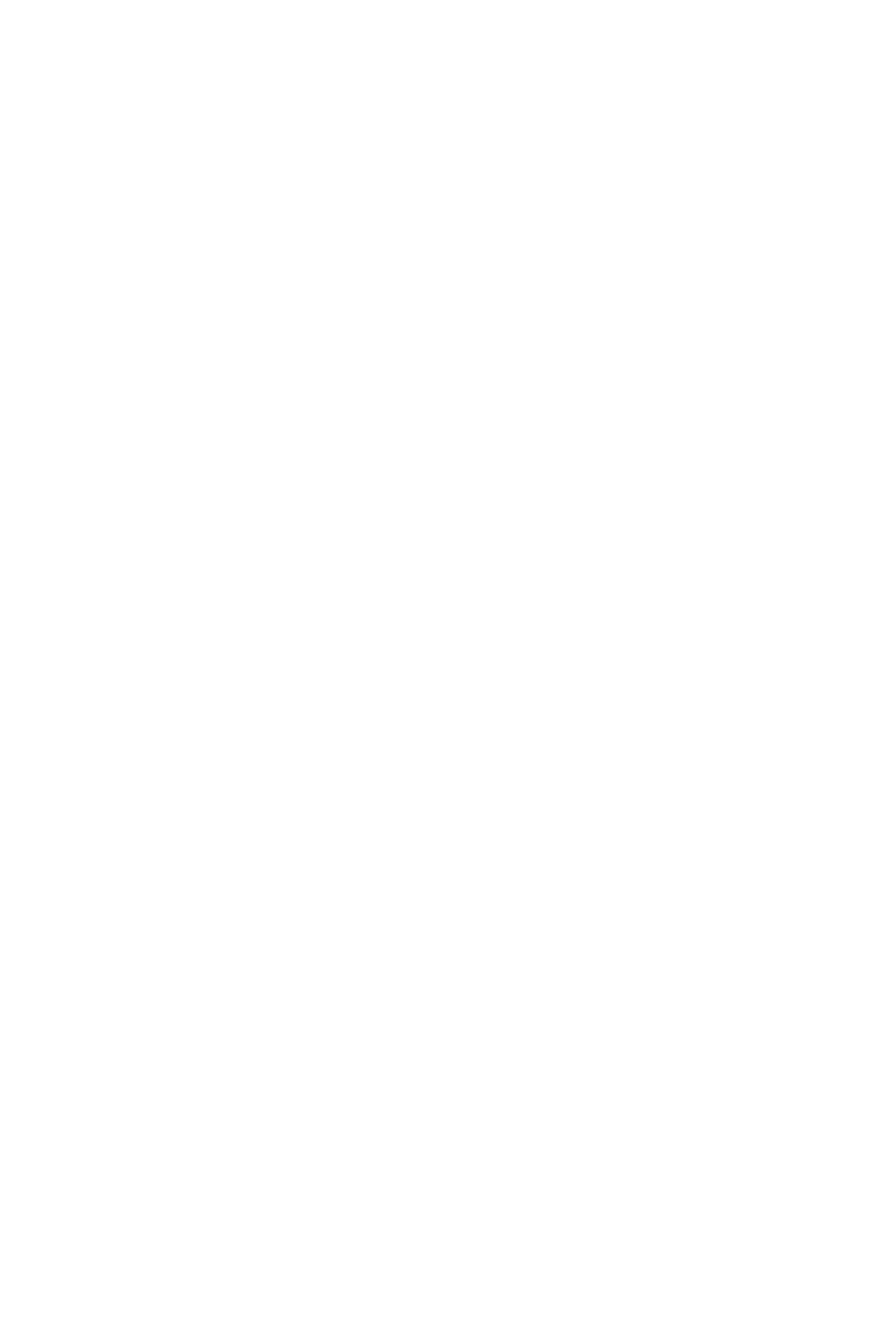
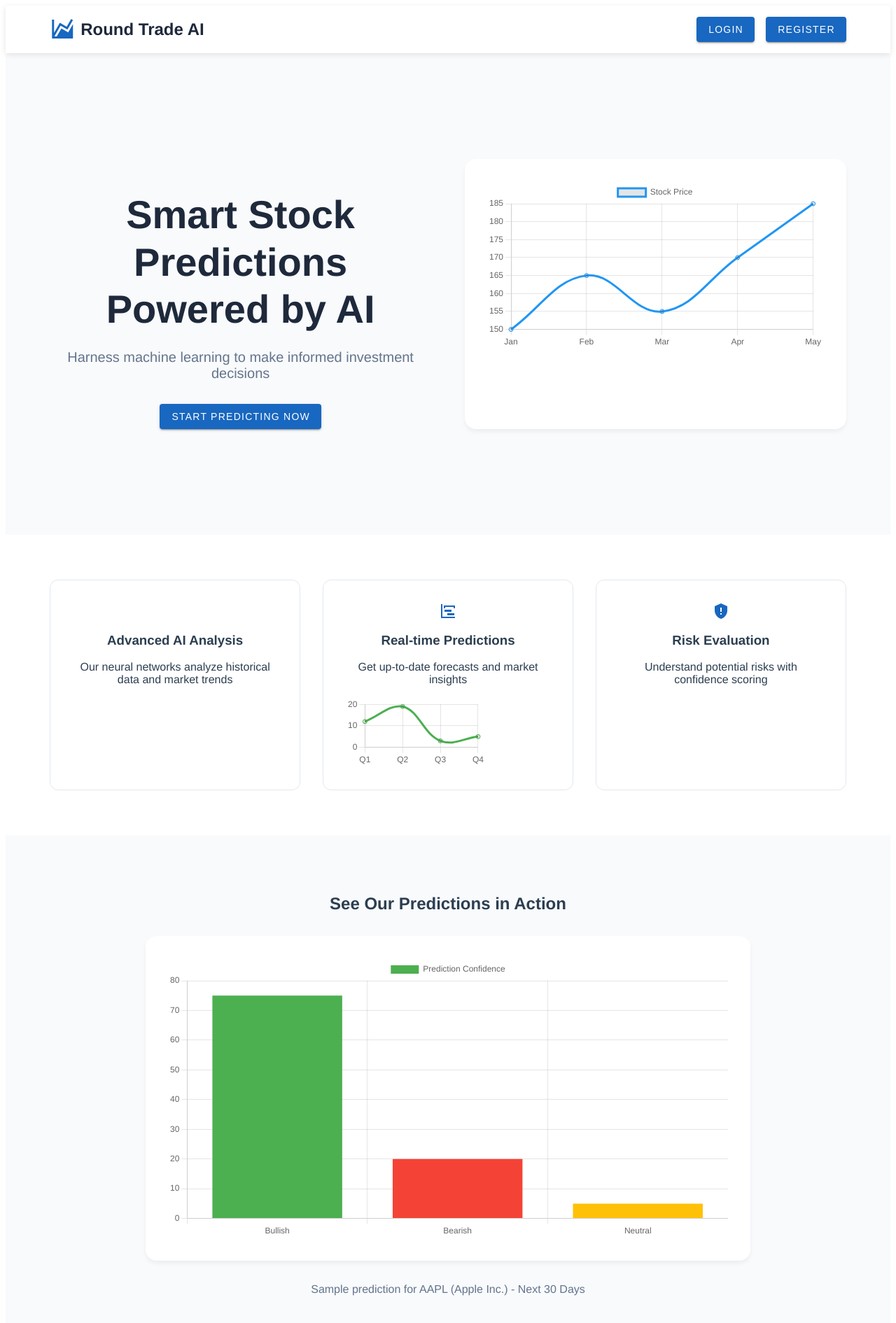
Before and after one commit to kevin224860/capstone, a Vue app in the folder frontend/: page /signup in a window 1280 px wide. Before the commit this address had no page. Shown: the top 1890 px of the page at 70% size. Before the commit the page ends 800 px from the top, so only its background shows below. Built offline with nearby package versions, Linux system fonts and the light colour scheme.

Commit message:
update for home page

```diff
--- a/frontend/package.json
+++ b/frontend/package.json
@@ -8,10 +8,14 @@
     "lint": "vue-cli-service lint"
   },
   "dependencies": {
+    "@mdi/font": "^7.4.47",
     "axios": "^1.7.9",
+    "chart.js": "^4.4.7",
     "core-js": "^3.8.3",
     "vue": "^3.2.13",
-    "vue-router": "^4.0.3"
+    "vue-chartjs": "^5.3.2",
+    "vue-router": "^4.0.3",
+    "vuetify": "^3.7.0-beta.1"
   },
   "devDependencies": {
     "@babel/core": "^7.12.16",
--- /dev/null
+++ b/frontend/src/components/InteractiveDemoChart.vue
@@ -0,0 +1,32 @@
+<template>
+    <div class="interactive-demo">
+      <canvas ref="chart"></canvas>
+    </div>
+  </template>
+
+  <script>
+  import { Chart, registerables } from 'chart.js'
+
+  export default {
+    mounted() {
+      Chart.register(...registerables)
+      new Chart(this.$refs.chart, {
+        type: 'bar',
+        data: {
+          labels: ['Bullish', 'Bearish', 'Neutral'],
+          datasets: [{
+            label: 'Prediction Confidence',
+            data: [75, 20, 5],
+            backgroundColor: ['#4CAF50', '#F44336', '#FFC107']
+          }]
+        }
+      })
+    }
+  }
+  </script>
+
+  <style>
+  .interactive-demo {
+    height: 400px;
+  }
+  </style>
--- /dev/null
+++ b/frontend/src/components/MiniSparkline.vue
@@ -0,0 +1,38 @@
+<template>
+    <div class="mini-sparkline">
+      <canvas ref="chart"></canvas>
+    </div>
+  </template>
+
+  <script>
+  import { Chart, registerables } from 'chart.js'
+
+  export default {
+    mounted() {
+      Chart.register(...registerables)
+      new Chart(this.$refs.chart, {
+        type: 'line',
+        data: {
+          labels: ['Q1', 'Q2', 'Q3', 'Q4'],
+          datasets: [{
+            data: [12, 19, 3, 5],
+            borderColor: '#4CAF50',
+            tension: 0.4
+          }]
+        },
+        options: {
+          responsive: true,
+          plugins: {
+            legend: { display: false }
+          }
+        }
+      })
+    }
+  }
+  </script>
+
+  <style>
+  .mini-sparkline {
+    height: 100px;
+  }
+  </style>
--- /dev/null
+++ b/frontend/src/components/PreviewChart.vue
@@ -0,0 +1,33 @@
+<template>
+    <div class="preview-chart">
+      <canvas ref="chart"></canvas>
+    </div>
+  </template>
+
+  <script>
+  import { Chart, registerables } from 'chart.js'
+
+  export default {
+    mounted() {
+      Chart.register(...registerables)
+      new Chart(this.$refs.chart, {
+        type: 'line',
+        data: {
+          labels: ['Jan', 'Feb', 'Mar', 'Apr', 'May'],
+          datasets: [{
+            label: 'Stock Price',
+            data: [150, 165, 155, 170, 185],
+            borderColor: '#2196F3',
+            tension: 0.4
+          }]
+        }
+      })
+    }
+  }
+  </script>
+
+  <style>
+  .preview-chart {
+    height: 300px;
+  }
+  </style>
--- /dev/null
+++ b/frontend/src/plugins/vuetify.js
@@ -0,0 +1,11 @@
+import { createVuetify } from 'vuetify'
+import * as components from 'vuetify/components'
+import * as directives from 'vuetify/directives'
+
+export default createVuetify({
+  components,
+  directives,
+  theme: {
+    defaultTheme: 'light'
+  }
+})
--- a/frontend/src/router/index.js
+++ b/frontend/src/router/index.js
@@ -1,4 +1,5 @@
 import { createRouter, createWebHashHistory } from 'vue-router';
+import HomeView from '@/views/HomeView.vue';
 import LoginView from '@/views/LoginView.vue';
 import SignupView from '@/views/SignupView.vue';
 import DashboardView from '@/views/DashboardView.vue';
@@ -6,8 +7,8 @@ import DashboardView from '@/views/DashboardView.vue';
 const routes = [
   {
     path: '/',
-    name: 'login',
-    component: LoginView,
+    name: 'home',
+    component: HomeView,
   },
   {
     path: '/login',
--- a/frontend/src/views/HomeView.vue
+++ b/frontend/src/views/HomeView.vue
@@ -1,18 +1,218 @@
 <template>
   <div class="home">
-    <img alt="Vue logo" src="../assets/logo.png">
-    <HelloWorld msg="Welcome to Your Vue.js App"/>
+
+    <!-- Navigation Bar -->
+    <nav class="navbar">
+      <div class="brand">
+        <v-icon color="primary">mdi-chart-areaspline</v-icon>
+       <!-- <font-awesome-icon icon="fa-solid fa-money-bill-trend-up" />-->
+        Round Trade AI
+      </div>
+      <div class="auth-buttons">
+  <v-btn text color="primary" @click="$router.push('/login')">Login</v-btn>
+  <v-btn color="primary" @click="$router.push('/register')">Register</v-btn>
+</div>
+    </nav>
+
+    <!-- Hero Section -->
+    <section class="hero">
+      <div class="hero-content">
+        <div class="hero-text">
+          <h1>Smart Stock Predictions Powered by AI</h1>
+          <p class="subheading">Harness machine learning to make informed investment decisions</p>
+          <div class="cta-buttons">
+            <v-btn x-large color="primary" @click="$router.push('/login')">
+              Start Predicting Now
+            </v-btn>
+          </div>
+        </div>
+        <div class="hero-chart">
+          <PreviewChart />
+        </div>
+      </div>
+    </section>
+
+    <!-- Value Proposition Section -->
+    <section class="value-props">
+      <div class="prop-card">
+        <v-icon large color="primary">mdi-artificial-intelligence</v-icon>
+        <h3>Advanced AI Analysis</h3>
+        <p>Our neural networks analyze historical data and market trends</p>
+      </div>
+
+      <div class="prop-card">
+        <v-icon large color="primary">mdi-chart-timeline</v-icon>
+        <h3>Real-time Predictions</h3>
+        <p>Get up-to-date forecasts and market insights</p>
+        <div class="mini-chart">
+          <MiniSparkline />
+        </div>
+      </div>
+
+      <div class="prop-card">
+        <v-icon large color="primary">mdi-shield-alert</v-icon>
+        <h3>Risk Evaluation</h3>
+        <p>Understand potential risks with confidence scoring</p>
+      </div>
+    </section>
+
+    <!-- Demo Preview Section -->
+    <section class="demo-preview">
+      <div class="demo-content">
+        <h2>See Our Predictions in Action</h2>
+        <div class="chart-container">
+          <InteractiveDemoChart />
+        </div>
+        <p class="demo-text">Sample prediction for AAPL (Apple Inc.) - Next 30 Days</p>
+      </div>
+    </section>
   </div>
 </template>
 
 <script>
-// @ is an alias to /src
-import HelloWorld from '@/components/HelloWorld.vue'
+import PreviewChart from '@/components/PreviewChart.vue';
+import MiniSparkline from '@/components/MiniSparkline.vue';
+import InteractiveDemoChart from '@/components/InteractiveDemoChart.vue';
 
 export default {
   name: 'HomeView',
   components: {
-    HelloWorld
+    PreviewChart,
+    MiniSparkline,
+    InteractiveDemoChart
+  }
+};
+</script>
+
+<style scoped>
+.home {
+  min-height: 100vh;
+  background: #f8fafc;
+}
+
+.navbar {
+  display: flex;
+  justify-content: space-between;
+  align-items: center;
+  padding: 1rem 5%;
+  background: white;
+  box-shadow: 0 2px 8px rgba(0,0,0,0.1);
+}
+
+.brand {
+  display: flex;
+  align-items: center;
+  gap: 0.5rem;
+  font-size: 1.5rem;
+  font-weight: 600;
+  color: #1e293b;
+}
+
+.hero {
+  padding: 4rem 5%;
+  display: flex;
+  align-items: center;
+  min-height: 70vh;
+}
+.auth-buttons {
+  display: flex;
+  gap: 16px; /* Adjust this value as needed */
+}
+
+/* OR if you need browser fallback */
+.login-btn {
+  margin-right: 16px !important;
+}
+.hero-content {
+  display: grid;
+  grid-template-columns: 1fr 1fr;
+  gap: 3rem;
+  max-width: 1200px;
+  margin: 0 auto;
+}
+
+.hero-text {
+  max-width: 600px;
+}
+
+h1 {
+  font-size: 3.5rem;
+  line-height: 1.2;
+  margin-bottom: 1.5rem;
+  color: #1e293b;
+}
+
+.subheading {
+  font-size: 1.25rem;
+  color: #64748b;
+  margin-bottom: 2rem;
+}
+
+.hero-chart {
+  background: white;
+  padding: 2rem;
+  border-radius: 16px;
+  box-shadow: 0 4px 6px rgba(0,0,0,0.05);
+}
+
+.value-props {
+  display: grid;
+  grid-template-columns: repeat(auto-fit, minmax(300px, 1fr));
+  gap: 2rem;
+  padding: 4rem 5%;
+  background: white;
+}
+
+.prop-card {
+  padding: 2rem;
+  border-radius: 12px;
+  text-align: center;
+  transition: transform 0.3s ease;
+  border: 1px solid #e2e8f0;
+}
+
+.prop-card:hover {
+  transform: translateY(-5px);
+  box-shadow: 0 4px 6px rgba(0,0,0,0.1);
+}
+
+.mini-chart {
+  height: 100px;
+  margin-top: 1rem;
+}
+
+.demo-preview {
+  padding: 4rem 5%;
+  background: #f8fafc;
+}
+
+.chart-container {
+  background: white;
+  padding: 2rem;
+  border-radius: 16px;
+  margin: 2rem auto;
+  max-width: 800px;
+  box-shadow: 0 4px 6px rgba(0,0,0,0.05);
+}
+
+.demo-text {
+  text-align: center;
+  color: #64748b;
+  margin-top: 1rem;
+}
+
+@media (max-width: 768px) {
+  .hero-content {
+    grid-template-columns: 1fr;
+    text-align: center;
+  }
+
+  h1 {
+    font-size: 2.5rem;
+  }
+
+  .navbar {
+    padding: 1rem;
   }
 }
-</script>
+</style>
```
Also changed, not shown: frontend/src/main.js (+14 -1 lines), frontend/src/views/InteractiveChart.vue (added, +30 -0 lines), frontend/src/views/MiniChart.vue (added, +36 -0 lines), 1 other file (tests, documents, lock files or other folders).
